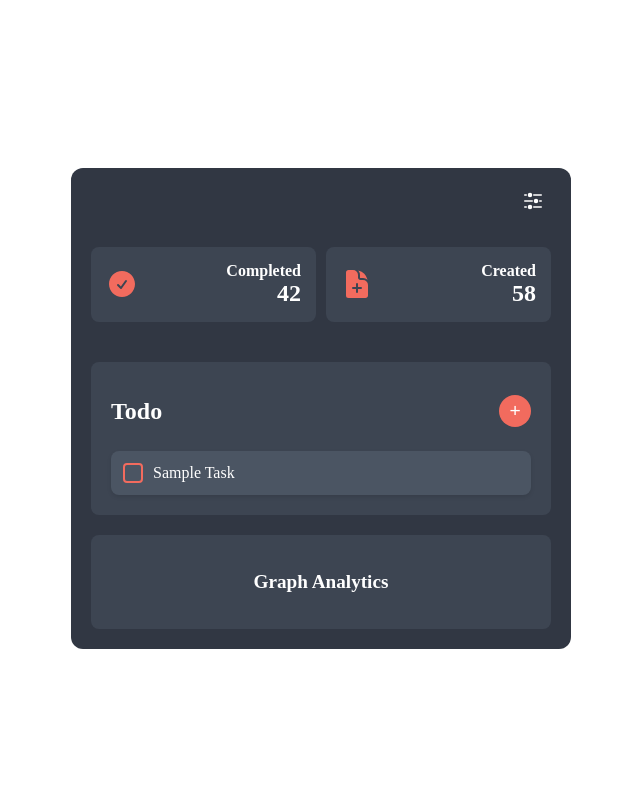
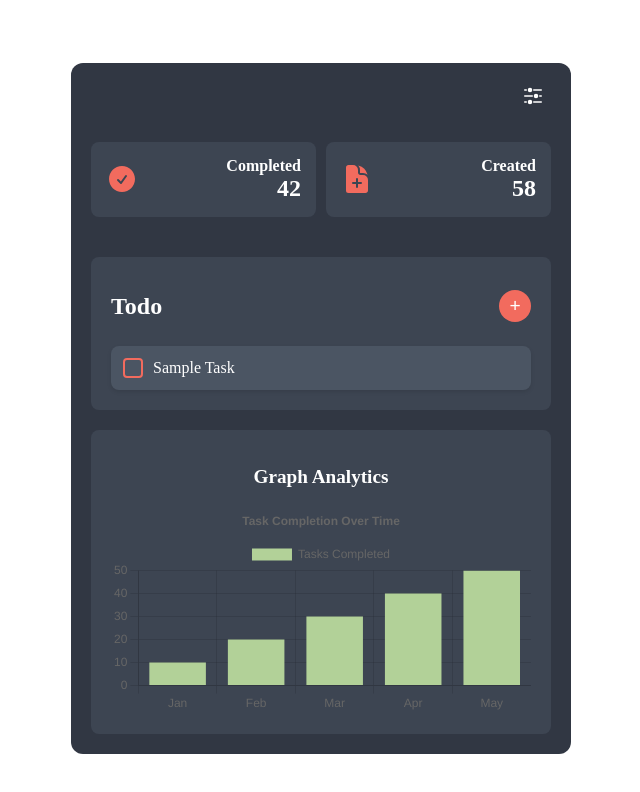
Before and after one commit to chris2kus31/todo-ui, a Nuxt app: page /todo in a window 1280 px wide. Shown: the top 792 px of the page, without its empty margins (319-959 px from the left). Built offline with nearby package versions, Linux system fonts and the light colour scheme.

Commit message:
added vue-charts, sampel set up

```diff
--- a/components/AnalyticsGraph.vue
+++ b/components/AnalyticsGraph.vue
@@ -2,8 +2,39 @@
 <template>
   <div class="analytics-card">
     <h2 class="card-title">Graph Analytics</h2>
+    <BarChart :chartData="data" :options="options" />
   </div>
 </template>
+
+<script setup>
+import { ref } from 'vue'
+import BarChart from '~/components/BarChart.vue'
+
+const data = ref({
+  labels: ['Jan', 'Feb', 'Mar', 'Apr', 'May'],
+  datasets: [
+    {
+      label: 'Tasks Completed',
+      backgroundColor: '#B2D198',
+      data: [10, 20, 30, 40, 50]
+    }
+  ]
+})
+
+const options = ref({
+  responsive: true,
+  plugins: {
+    legend: {
+      display: true,
+      position: 'top'
+    },
+    title: {
+      display: true,
+      text: 'Task Completion Over Time'
+    }
+  }
+})
+</script>
 
 <style scoped>
 .analytics-card {
--- /dev/null
+++ b/components/BarChart.vue
@@ -0,0 +1,31 @@
+<template>
+    <Bar :data="chartData" :options="chartOptions" />
+  </template>
+
+  <script setup>
+  import { Bar } from "vue-chartjs";
+  import {
+    Chart as ChartJS,
+    Title,
+    Tooltip,
+    Legend,
+    BarElement,
+    CategoryScale,
+    LinearScale,
+  } from "chart.js";
+  import { ref } from "vue";
+
+  defineProps({
+    chartData: Object,
+    chartOptions: Object
+  });
+
+  ChartJS.register(
+    Title,
+    Tooltip,
+    Legend,
+    BarElement,
+    CategoryScale,
+    LinearScale
+  );
+  </script>
```
